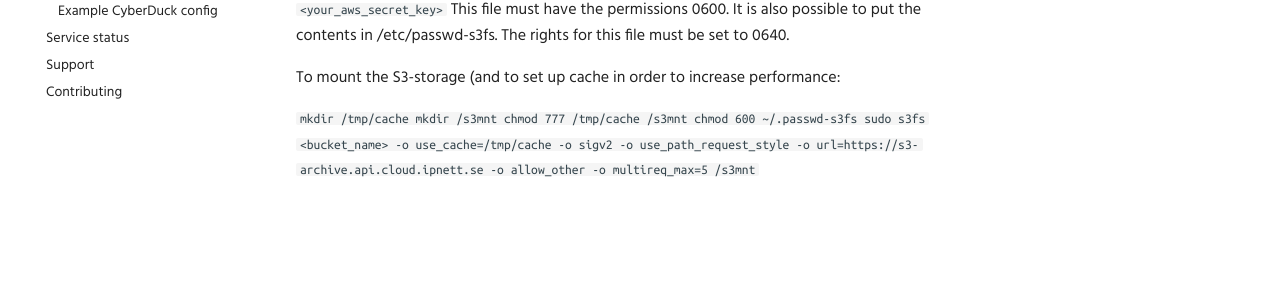
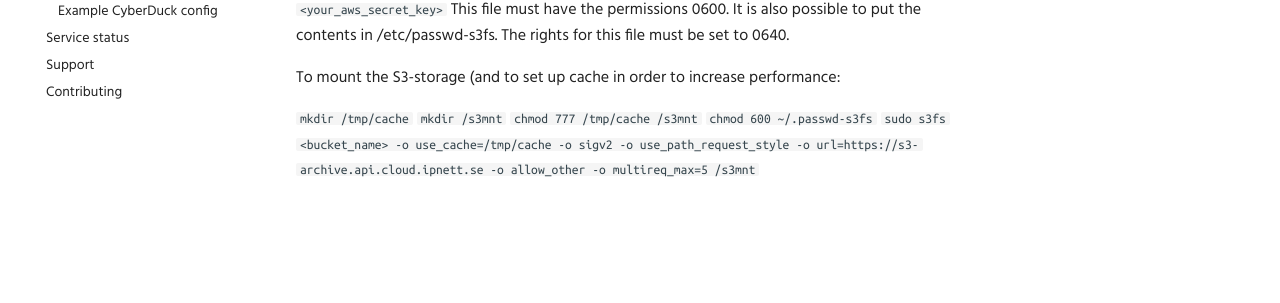
Before and after one commit to safespring/docs, an MkDocs documentation site: the page built from content/storage/s3fs.md, in a window 1280 px wide. Shown: the part 341-644 px from the top of the page. Built offline with MkDocs 1.6.1 and Material for MkDocs 9.7.7, drawn with Linux system fonts in a browser that asks for light colours; comment, search, counter and statistics services are not loaded; old or Windows-style settings are respelled for this version of MkDocs.

Commit message:
Minor graphical changes in s3fs.md

```diff
--- a/content/storage/s3fs.md
+++ b/content/storage/s3fs.md
@@ -12,8 +12,8 @@ This file must have the permissions 0600. It is also possible to put the content
 
 To mount the S3-storage (and to set up cache in order to increase performance:
 
-`mkdir /tmp/cache
-mkdir /s3mnt
-chmod 777 /tmp/cache /s3mnt
-chmod 600 ~/.passwd-s3fs
-sudo s3fs <bucket_name> -o use_cache=/tmp/cache -o sigv2 -o use_path_request_style -o url=https://s3-archive.api.cloud.ipnett.se -o allow_other -o multireq_max=5  /s3mnt`
+`mkdir /tmp/cache`
+`mkdir /s3mnt`
+`chmod 777 /tmp/cache /s3mnt`
+`chmod 600 ~/.passwd-s3fs`
+`sudo s3fs <bucket_name> -o use_cache=/tmp/cache -o sigv2 -o use_path_request_style -o url=https://s3-archive.api.cloud.ipnett.se -o allow_other -o multireq_max=5  /s3mnt`
```
